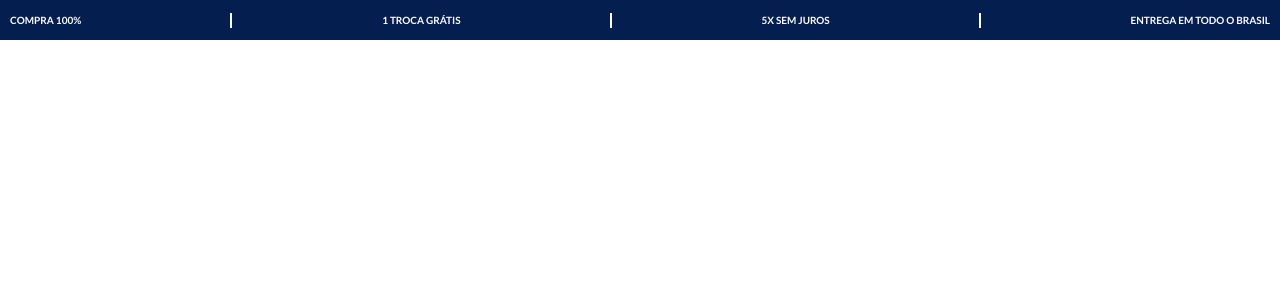
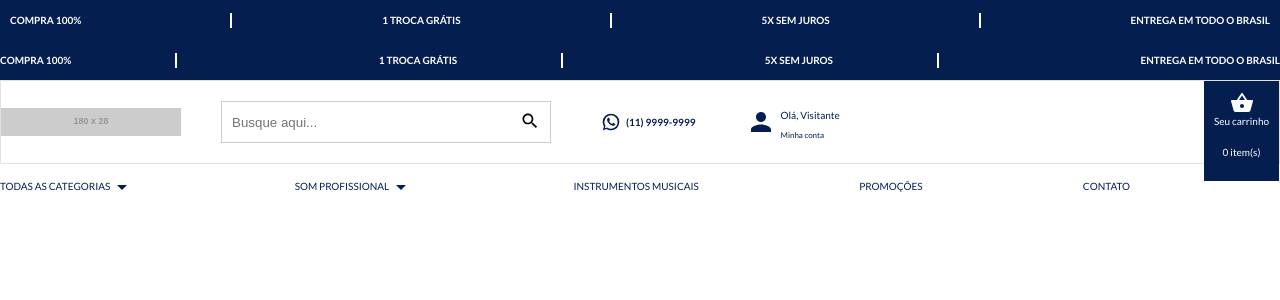
Before and after one commit to NatanaelSaymon/ninja-som, a React (Create React App) app: page / in a window 1280 px wide. Shown: the top 300 px of the page. Built offline with nearby package versions, Linux system fonts and the light colour scheme.

Commit message:
Componente Header - estruturado

```diff
--- a/src/Components/Header/index.jsx
+++ b/src/Components/Header/index.jsx
@@ -1,10 +1,128 @@
-import './style.css'
+import SearchIcon from '@material-ui/icons/Search';
+import WhatsAppIcon from '@material-ui/icons/WhatsApp';
+import PersonIcon from '@material-ui/icons/Person';
+import ShoppingBasketIcon from '@material-ui/icons/ShoppingBasket';
+import ArrowDropDownIcon from '@material-ui/icons/ArrowDropDown';
+
+
+import './style.scss'
+
+function TopHightlight() {
+    return(
+        <div>
+            <div className="top-hightlight">
+                <div className="top-hightlight__container container">
+                    <ul className="top-hightlight__navigation">
+                        <li className="top-hightlight__navigation-item">
+                            <a href="#" className="top-hightlight__navigation-link">Compra 100%</a>
+                        </li>
+
+                        <li className="top-hightlight__navigation-item">
+                            <a href="#" className="top-hightlight__navigation-link">1 Troca grátis</a>
+                        </li>
+
+                        <li className="top-hightlight__navigation-item">
+                            <a href="#" className="top-hightlight__navigation-link">5x sem juros</a>
+                        </li>
+
+                        <li className="top-hightlight__navigation-item">
+                            <a href="#" className="top-hightlight__navigation-link">Entrega em todo o Brasil</a>
+                        </li>
+                    </ul>
+                </div>
+            </div>
+        </div>
+    )
+}
+
+function TopMain() {
+    return(
+        <div>
+            <div className="top-main">
+                <div className="top-main__container container">
+                    <div className="top-main__logo">
+                        <a href="/" className="top-main__logo-link">
+                            <img src="https://via.placeholder.com/180x28?text=NINJA+SOM" alt="Ninja Som" className="top-main__logo-img"/>
+                        </a>
+                    </div>
+
+                    <form action="" method="GET" className="top-main-search">
+                        <div className="top-main-search__wrapper">
+                            <input type="text" className="top-main-search__field" placeholder="Busque aqui..."/>
+                            <button className="top-main-search__btn" title="Pesquisar">
+                                <SearchIcon style={{fontSize:'20px'}}/>
+                            </button>
+                        </div>
+                    </form>
+
+                    <a href="https://api.whatsapp.com/send?phone=5511999999999&text=Oi%20Tudo%20bem?" className="top-main-whatsapp">
+                        <span className="top-main-whatsapp__wrapper">
+                            <WhatsAppIcon style={{fontSize:'20px', marginRight:'5px'}}/>
+                            <span className="top-main-whatsapp__text">
+                                (11) 9999-9999
+                            </span>
+                        </span>
+                    </a>
+
+                    <a href="#" className="top-main-login">
+                        <span className="top-main-login__wrapper">
+                            <PersonIcon style={{fontSize:'30px', marginRight:'5px'}}/>
+                            <span className="top-main-login__text">
+                                <span>Olá, Visitante</span><br/>
+                                <span>Minha conta</span>
+                            </span>
+                        </span>
+                    </a>
+
+                    <a href="#" className="top-main-carrinho">
+                        <span className="top-main-carrinho__wrapper">
+                            <ShoppingBasketIcon style={{margin:'auto'}}/>
+                            <span>Seu carrinho</span><br/>
+                            <span>0 item(s)</span>
+                        </span>
+                    </a>
+
+                </div>
+            </div>
+        </div>
+    )
+}
+
+function TopNavigation() {
+    return(
+        <div className="container">
+            <nav className="top__navigation">
+                <ul className="top__navigation-list">
+                    <li className="top__navigation-item">
+                        <a href="#" className="top__navigation-link"><span>Todas as categorias</span> <ArrowDropDownIcon/> </a>
+                    </li>
+                    <li className="top__navigation-item">
+                        <a href="#" className="top__navigation-link"><span>Som profissional</span> <ArrowDropDownIcon/> </a>
+                    </li>
+                    <li className="top__navigation-item">
+                        <a href="#" className="top__navigation-link">Instrumentos musicais</a>
+                    </li>
+                    <li className="top__navigation-item">
+                        <a href="#" className="top__navigation-link">Promoções</a>
+                    </li>
+                    <li className="top__navigation-item">
+                        <a href="#" className="top__navigation-link">Contato</a>
+                    </li>
+                </ul>
+            </nav>
+        </div>
+    )
+}
+
+
 
 function Header() {
     return(
         <div>
-            <header className="header">
-
+            <header className="top">
+                <TopHightlight />
+                <TopMain />
+                <TopNavigation />
             </header>
         </div>
     )
--- /dev/null
+++ b/src/Components/Header/style.scss
@@ -0,0 +1,181 @@
+/*COMPONENTE TOPHIGHTLIGHT*/
+.top-hightlight {
+    background-color: #041E50;
+    height: 40px;
+
+    &__navigation {
+        width: 100%;
+        display: flex;
+        justify-content: space-between;
+
+        &-item {
+            position: relative;
+
+            &:not(:last-child)::before {
+                content: "";
+                display: block;
+                width: 2px;
+                height: 15px;
+                background-color: #FFF;
+                margin-bottom: auto;
+                margin-top: auto;
+
+                position: absolute;
+                top: 13px;
+                right: -105px;
+                transform: translateX(50%);
+            }
+        }
+
+        &-link {
+            display: block;
+            color: #FFF;
+            text-transform: uppercase;
+            font-size: 10px;
+            font-weight: bold;
+            letter-spacing: 0.0em;
+            padding: 14px 0;
+        }
+    }
+}
+
+/*COMPONENTE TOPMAIN*/
+.top-main {
+
+    border: 1px solid rgba(120, 117, 117, 0.22);
+
+    &__container {
+        display: flex;
+        align-items:  center;
+        padding: 20px 0;
+
+        position: relative;
+    }
+
+    &__logo {
+        margin-right: 40px;
+    }
+
+    &-search {
+        margin-right: 50px;
+
+        &__wrapper {
+            width: 330px;
+            border: 1px solid #ccc;
+
+            position: relative;
+
+            transition: .2s;
+
+            &:focus,
+            &:hover {
+                border: 1px solid #111;
+            }
+        }
+
+        &__field {
+            width: 100%;
+            height: 40px;
+            padding: 0 10px;
+            border: 0;
+            background-color: transparent;
+        }
+
+        &__btn {
+            width: 40px;
+            height: 40px;
+            background-color: transparent;
+            border: none;
+            cursor: pointer;
+
+            position: absolute;
+            top: 0;
+            right: 0;
+        }
+    }
+
+    &-whatsapp {
+        margin-right:50px;
+
+        color: #041E50;
+
+        &__wrapper {
+            display: flex;
+            align-items: center;
+        }
+
+
+        &__text {
+            font-size: 10px;
+            font-weight: 700;
+        }
+    }
+
+    &-login {
+        //flex: 1 1 auto;
+        color: #041E50;
+
+        &__wrapper {
+            display: flex;
+            align-items:  center;
+        }
+
+        &__text {
+
+            span {
+                font-size: 8px;
+
+                &:nth-child(1) {
+                    font-size: 10px;
+                }
+            }
+        }
+    }
+
+    &-carrinho {
+
+        display: block;
+        width: 75px;
+        height: 100px;
+        background:#041E50;
+        color: #FFF;
+
+        position: absolute;
+        top: 0;
+        right: 0;
+
+        &__wrapper {
+            display: flex;
+            flex-direction: column;
+            text-align: center;
+            padding: 10px 0;
+
+            span {
+                font-size: 10px;
+            }
+        }
+    }
+}
+
+
+/*COMPONENTE TOPNAVIGATION*/
+.top__navigation {
+    padding-top: 10px;
+    padding-right: 150px;
+    padding-bottom: 20px;
+    color:#041E50;
+
+    &-list {
+        display: flex;
+        justify-content: space-between;
+    }
+
+    &-link {
+        display: flex;
+        align-items: center;
+        color: #041E50;
+        font-size: 10px;
+        line-height: 25px;
+        text-transform: uppercase;
+    }
+}
```
